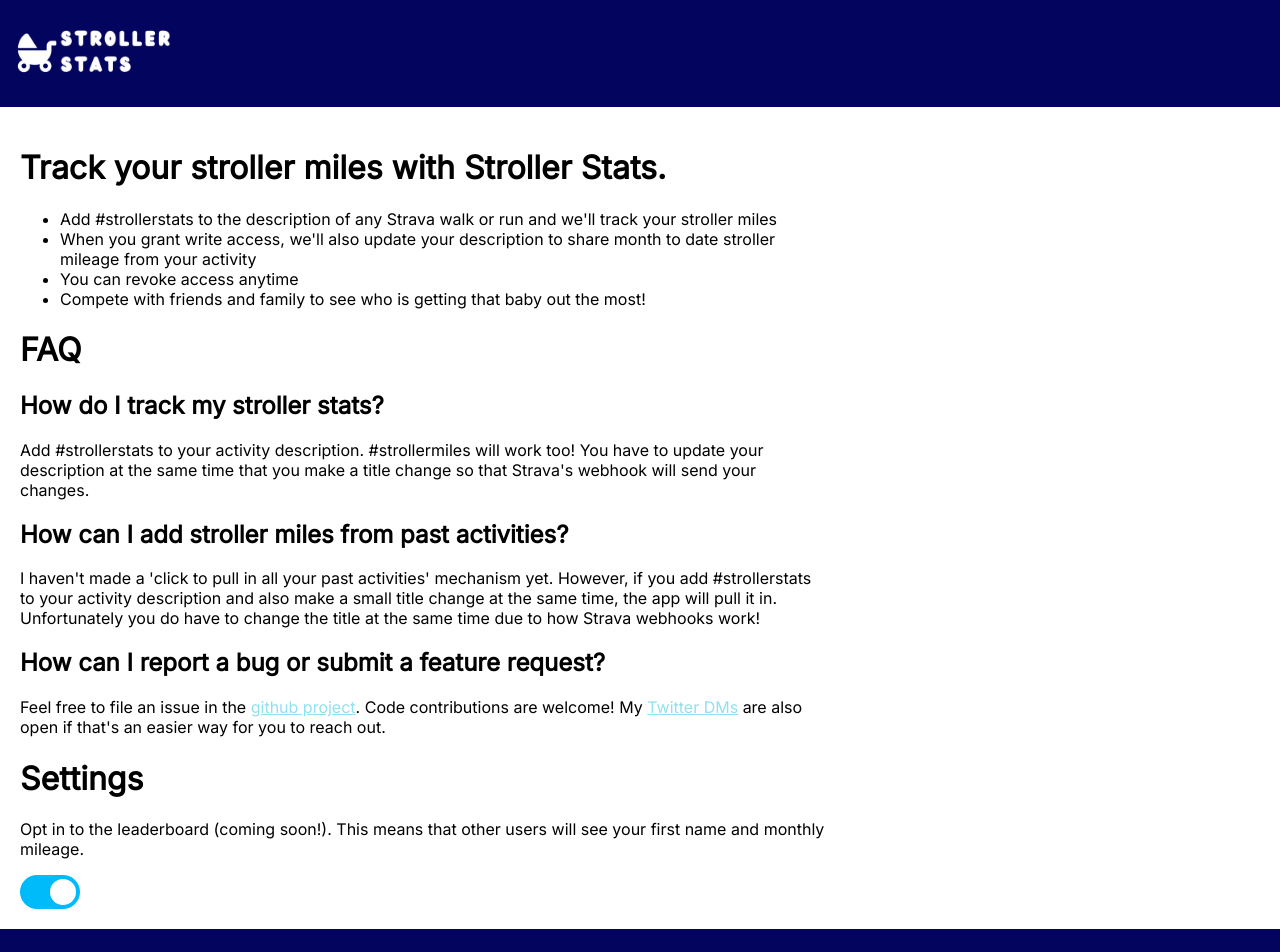
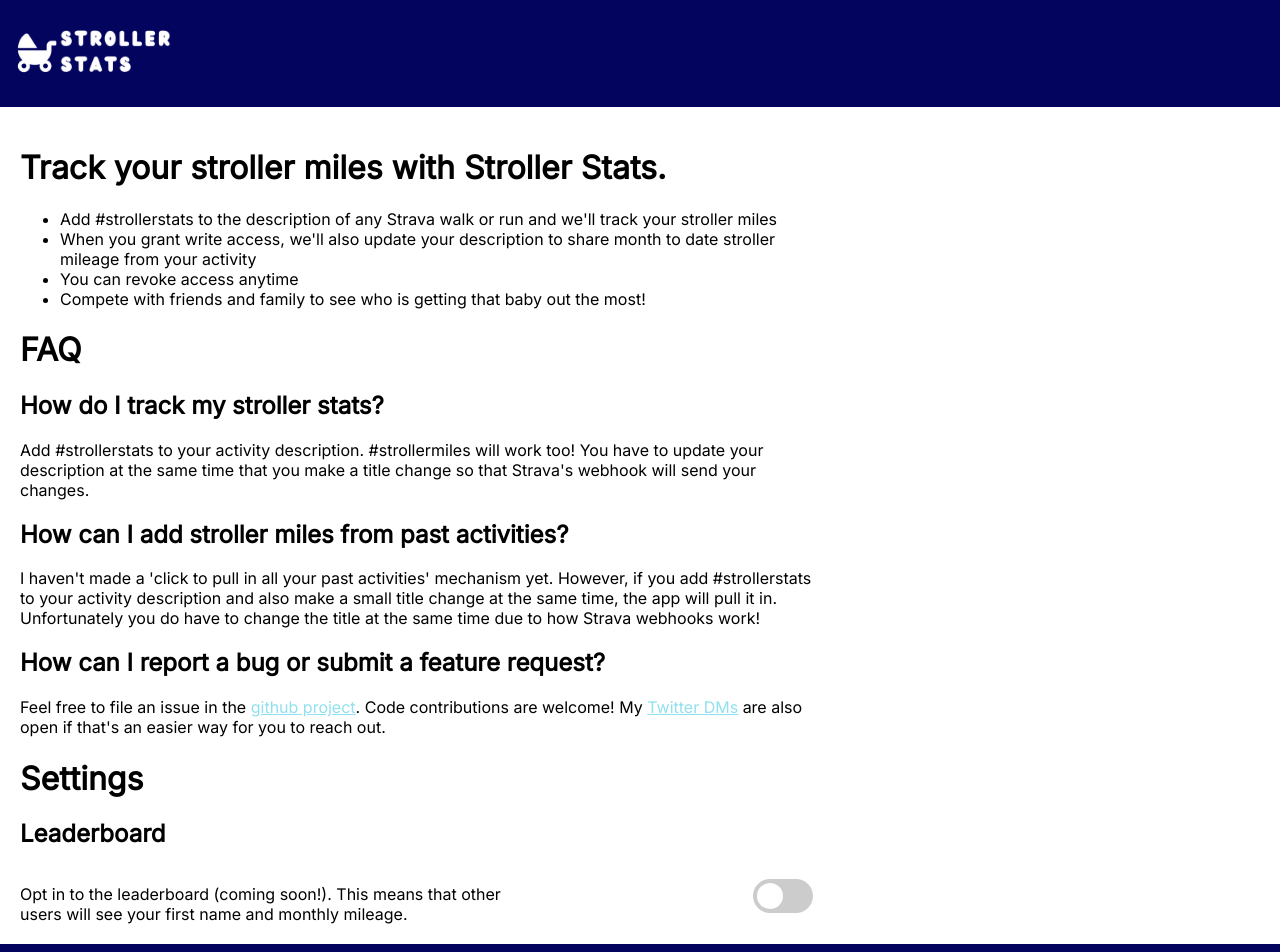
Before and after one commit to aligg/stroller-stats, a React (Create React App) app: page /about in a window 1280 px wide. Shown: the top 952 px of the page. Built offline with nearby package versions, Linux system fonts and the light colour scheme; no server answers.

Commit message:
add opt into leaderboard button

```diff
--- a/src/components/Settings.js
+++ b/src/components/Settings.js
@@ -1,23 +1,29 @@
 import { useEffect, useState } from "react";
-/**
- *
- * TODO: want tests / rate limiting / cleaner code w/ err handling first
- */
+
 const Settings = () => {
 
     const userId = localStorage.getItem("user_id");
     const [loading, setLoading] = useState(false)
+    const [checked, setChecked] = useState(false);
 
     useEffect(() => {
         const getUser = async () => {
             setLoading(true);
             const response = await fetch(`https://us-central1-stroller-stats.cloudfunctions.net/app/user/${userId}`)
             const data = await response.json();
-            console.log(data)
+            setChecked(data.opted_in_leaderboard || false)
             setLoading(false);
         }
         getUser()
     }, [userId])
+
+    const updateUser = async (evt) => {
+        setChecked(evt.target.checked)
+        const optedIn = evt.target.checked;
+        await fetch(`https://us-central1-stroller-stats.cloudfunctions.net/app/update-user`, {method: "POST", headers: {
+            "Content-Type": "application/json",
+          }, body: JSON.stringify({user_id: Number(userId), opted_in_leaderboard: optedIn})})
+    }
 
     // const handleClick = async () => {
     //     setLoading(true)
@@ -32,15 +38,18 @@
     return (
         <div>
             <h1>Settings</h1>
-
+            <h2>Leaderboard</h2>
+            <div className="leaderboard-toggle-container">
+            <p style={{marginBlockEnd: 0, maxWidth: "60%"}}>Opt in to the leaderboard (coming soon!). This means that other users will see your first name and monthly mileage. </p>
+            <div style={{display: "flex", alignItems: "center"}}>
+                <label className="switch">
+                    <input type="checkbox" onChange={updateUser} checked={checked}/>
+                    <span className="slider round"></span>
+                </label>
+                <p style={{paddingLeft: "15px"}}>{loading ? "" : checked ? "On" : "Off"}</p>
+            </div>
+            </div>
             {/* <button disabled={!!loading }onClick={handleClick}>{loading? "Work in progress..." : "Sync data from previously this year."}</button> */}
-            <div>
-            <p className="leaderboard-toggle-container">Opt in to the leaderboard (coming soon!). This means that other users will see your first name and monthly mileage. </p>
-            <label className="switch">
-                <input type="checkbox" checked={true} onChange={() => {}}/>
-                <span className="slider round"></span>
-            </label>
-            </div>
         </div>
     )
 }
--- a/src/index.css
+++ b/src/index.css
@@ -266,3 +266,8 @@
   -ms-transform: translateX(26px);
   transform: translateX(26px);
 }
+
+.leaderboard-toggle-container {
+  display: flex;
+  justify-content: space-between;
+}
```
Also changed, not shown: 1 other file (tests, documents, lock files or other folders).
